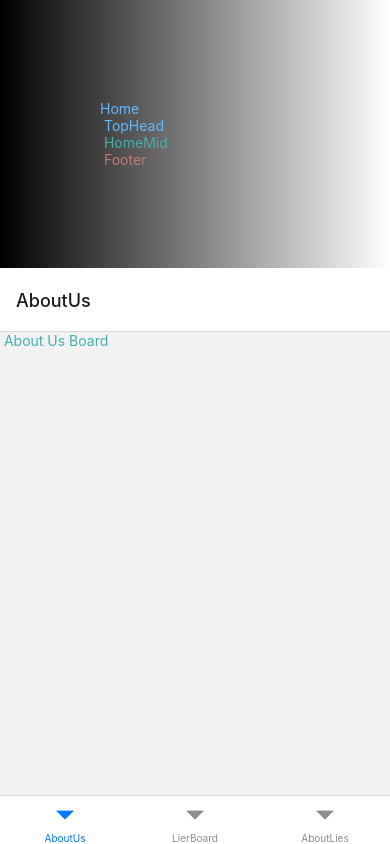
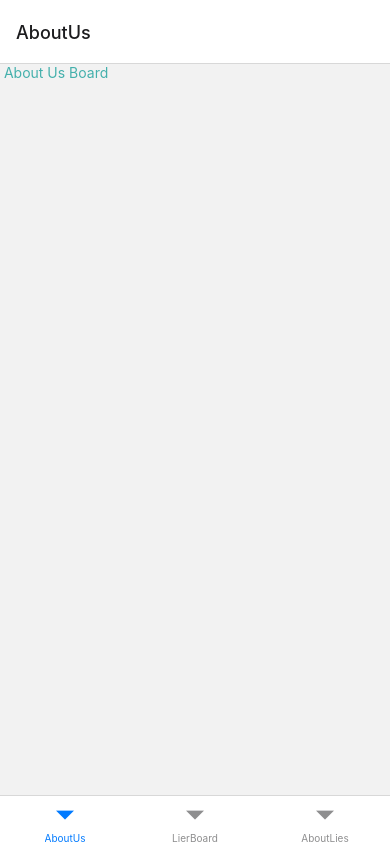
Before and after one commit to psteingh/LTRapp, a React Native app: screen /AboutUs in a window 390 px wide. Built offline with nearby package versions, Linux system fonts and the light colour scheme.

Commit message:
ltrapp04011158

```diff
--- a/App.js
+++ b/App.js
@@ -3,7 +3,7 @@ import { LinearGradient } from 'expo-linear-gradient';
 
 import { NavigationContainer } from '@react-navigation/native';
 
-import HomeComponent from './components/home.component';
+// import HomeComponent from './components/home.component';
 
 import NavBottom from './home/navbottom';
 
@@ -20,7 +20,7 @@ export default function App() {
         style={styles.container}
         >
 
-      <HomeComponent />
+      {/* <HomeComponent /> */}
 
       <NavBottom />
 
--- a/boardaboutus/aboutusboard.component.js
+++ b/boardaboutus/aboutusboard.component.js
@@ -4,7 +4,7 @@ import Colors from '../constants/colors';
 
 function AboutUsBoard() {
     return (
-        <View>
+        <View style={styles.aboutUsBoardView}>
             <Text style={styles.aboutUsBoardText}> About Us Board </Text>
         </View>
     );
@@ -13,6 +13,9 @@ function AboutUsBoard() {
 export default AboutUsBoard;
 
 const styles = StyleSheet.create({
+    aboutUsBoardView: {
+        flex: 1
+    },
     aboutUsBoardText: {
         color: Colors.primaryLgreen
     }
```
